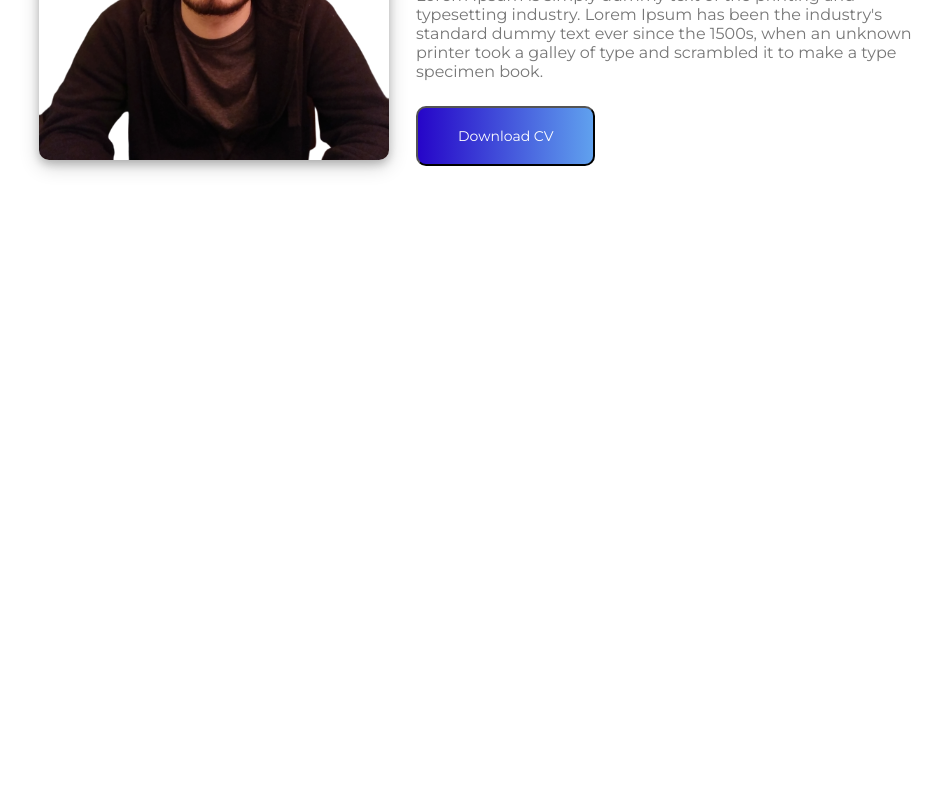
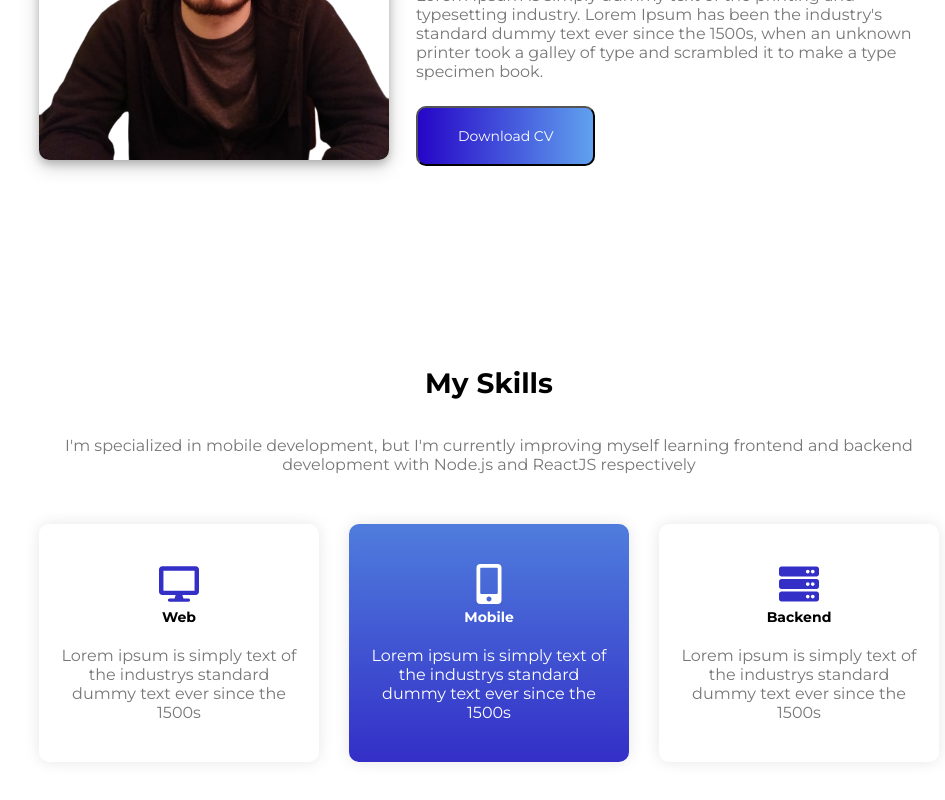
Before and after one commit to JonathanRufino/portfolio, a React (Create React App) app: page / in a window 1280 px wide. Shown: the part 1061-1861 px from the top of the page, without its empty margins (151-1096 px from the left). Before the commit the page ends 1327 px from the top, so only its background shows below. Built offline with nearby package versions, Linux system fonts and the light colour scheme.

Commit message:
new: add skills section

```diff
--- a/src/App.js
+++ b/src/App.js
@@ -3,6 +3,7 @@ import React from 'react';
 import Header from '~/components/Header';
 import Hero from '~/components/Hero';
 import About from '~/components/About';
+import Skills from '~/components/Skills';
 
 import GlobalStyle from './styles/global';
 
@@ -13,6 +14,7 @@ function App() {
       <Header />
       <Hero />
       <About />
+      <Skills />
     </div>
   );
 }
--- /dev/null
+++ b/src/components/Skills/index.js
@@ -0,0 +1,53 @@
+import React from 'react';
+import { FaMobileAlt, FaDesktop, FaServer } from 'react-icons/fa';
+
+import { Container, Content, Skill } from './styles';
+
+function Skills() {
+  return (
+    <Container>
+      <Content>
+        <h1>My Skills</h1>
+        <p>
+          I&apos;m specialized in mobile development, but I&apos;m currently
+          improving myself learning frontend and backend development with
+          Node.js and ReactJS respectively
+        </p>
+
+        <ul data-testid="skills-list">
+          <Skill>
+            <FaDesktop size={40} color="#332fc7" />
+            <br />
+            <strong>Web</strong>
+            <p>
+              Lorem ipsum is simply text of the industrys standard dummy text
+              ever since the 1500s
+            </p>
+          </Skill>
+
+          <Skill className="main-skill">
+            <FaMobileAlt size={40} color="#332fc7" />
+            <br />
+            <strong>Mobile</strong>
+            <p>
+              Lorem ipsum is simply text of the industrys standard dummy text
+              ever since the 1500s
+            </p>
+          </Skill>
+
+          <Skill>
+            <FaServer size={40} color="#332fc7" />
+            <br />
+            <strong>Backend</strong>
+            <p>
+              Lorem ipsum is simply text of the industrys standard dummy text
+              ever since the 1500s
+            </p>
+          </Skill>
+        </ul>
+      </Content>
+    </Container>
+  );
+}
+
+export default Skills;
--- /dev/null
+++ b/src/components/Skills/styles.js
@@ -0,0 +1,55 @@
+import styled from 'styled-components';
+
+export const Container = styled.div``;
+
+export const Content = styled.div`
+  max-width: 900px;
+  margin: 0 auto;
+  padding: 100px 0;
+  text-align: center;
+
+  p {
+    font-size: 16px;
+    color: #777;
+    margin-top: 36px;
+  }
+
+  ul {
+    display: grid;
+    list-style: none;
+    grid-template-columns: repeat(3, 1fr);
+    grid-gap: 30px;
+    margin-top: 50px;
+  }
+`;
+
+export const Skill = styled.li`
+  display: block;
+  box-shadow: 0 0 15px 0 rgba(0, 0, 0, 0.1);
+  border-radius: 10px;
+  padding: 40px 20px;
+
+  strong {
+    margin-top: 20px;
+  }
+
+  p {
+    margin-top: 20px;
+  }
+
+  &.main-skill {
+    background: linear-gradient(180deg, #4f7ddd, #332fc7);
+
+    svg {
+      fill: #fff;
+    }
+
+    strong {
+      color: #fff;
+    }
+
+    p {
+      color: #fff;
+    }
+  }
+`;
```
Also changed, not shown: 1 other file (tests, documents, lock files or other folders).
